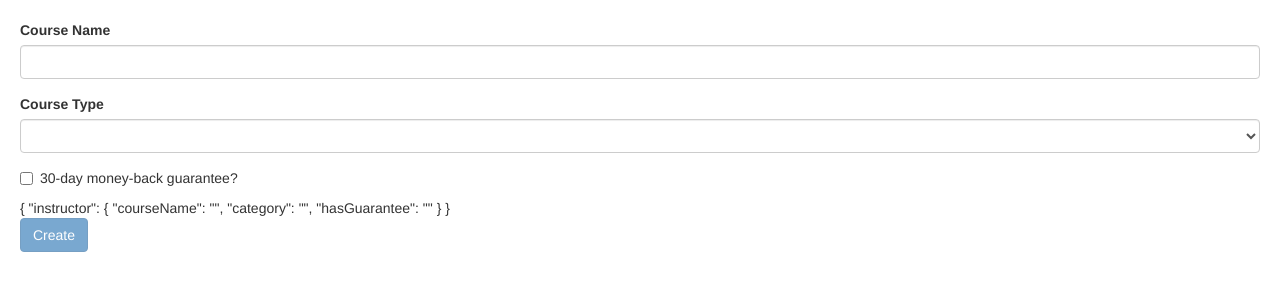
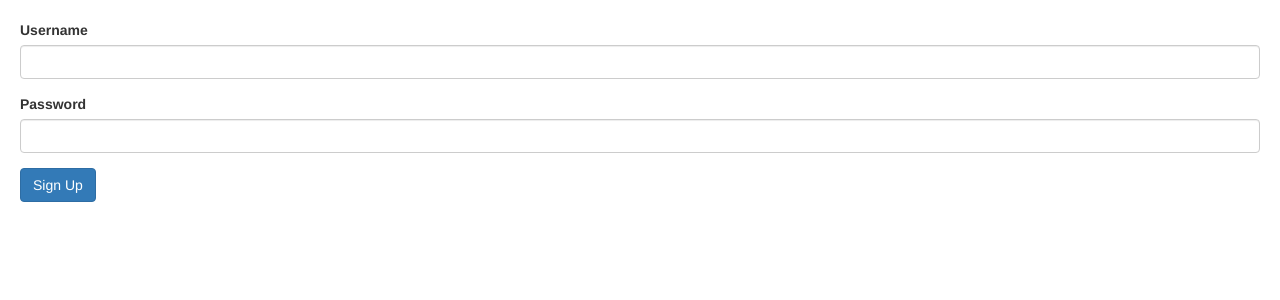
Before and after one commit to Vnkakmt/AngularFundamentals, an Angular app: page / in a window 1280 px wide. Shown: the top 300 px of the page. Built offline with nearby package versions, Linux system fonts and the light colour scheme.

Commit message:
Reactive Forms:- Creating controls programatically

```diff
--- a/src/app/app.component.html
+++ b/src/app/app.component.html
@@ -1 +1 @@
-<udemy-instructor></udemy-instructor>
+<signup-form></signup-form>
--- a/src/app/app.module.ts
+++ b/src/app/app.module.ts
@@ -8,7 +8,7 @@
 import { CoursesService } from './courses.service';
 import { AuthorsComponent } from './authors/authors.component';
 import { AuthorsService } from './authors.service';
-import { FormsModule } from '@angular/forms';
+import { FormsModule, ReactiveFormsModule } from '@angular/forms';
 import { SummaryPipe } from './summary.pipe';
 import { AssignmentComponent } from './assignment/assignment.component';
 import { assignmentPipe } from './assignment.pipe';
@@ -17,6 +17,7 @@
 import { ZippyComponent } from './zippy/zippy.component';
 import { ContactFormComponent } from './contact-form/contact-form.component';
 import { UdemyInstructorComponent } from './udemy-instructor/udemy-instructor.component';
+import { SignupFormComponent } from './signup-form/signup-form.component';
 
 @NgModule({
   declarations: [
@@ -31,11 +32,12 @@
     InputFormatDirective,
     ZippyComponent,
     ContactFormComponent,
-    UdemyInstructorComponent
+    UdemyInstructorComponent,
+    SignupFormComponent
   ],
   imports: [
     BrowserModule,
-    AppRoutingModule, FormsModule
+    AppRoutingModule, FormsModule, ReactiveFormsModule
   ],
   providers: [
     CoursesService,
--- /dev/null
+++ b/src/app/signup-form/signup-form.component.html
@@ -0,0 +1,19 @@
+<form [formGroup]="form">
+    <div class="form-group">
+        <label for="username">Username</label>
+        <input
+        formControlName="username"
+            id="username"
+            type="text"
+            class="form-control">
+    </div>
+    <div class="form-group">
+        <label for="password">Password</label>
+        <input
+        formControlName="password"
+            id="password"
+            type="text"
+            class="form-control">
+    </div>
+    <button class="btn btn-primary" type="submit">Sign Up</button>
+</form>
--- /dev/null
+++ b/src/app/signup-form/signup-form.component.ts
@@ -0,0 +1,14 @@
+import { Component } from '@angular/core';
+import { FormGroup, FormControl } from '@angular/forms';
+
+@Component({
+  selector: 'signup-form',
+  templateUrl: './signup-form.component.html',
+  styleUrls: ['./signup-form.component.css']
+})
+export class SignupFormComponent {
+  form = new FormGroup({
+    username: new FormControl(),
+    password: new FormControl()
+  });
+}
```
Also changed, not shown: src/app/signup-form/signup-form.component.css (added), 1 other file (tests, documents, lock files or other folders).
